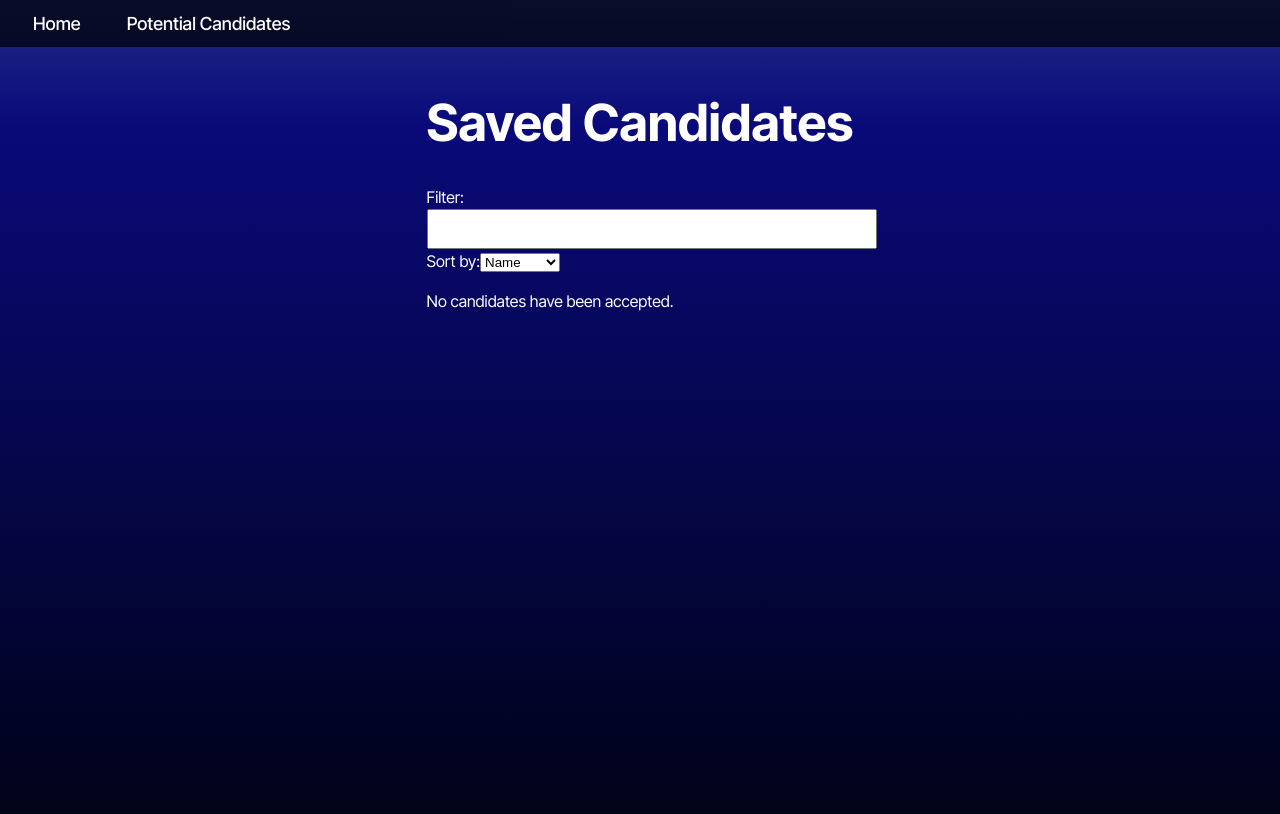
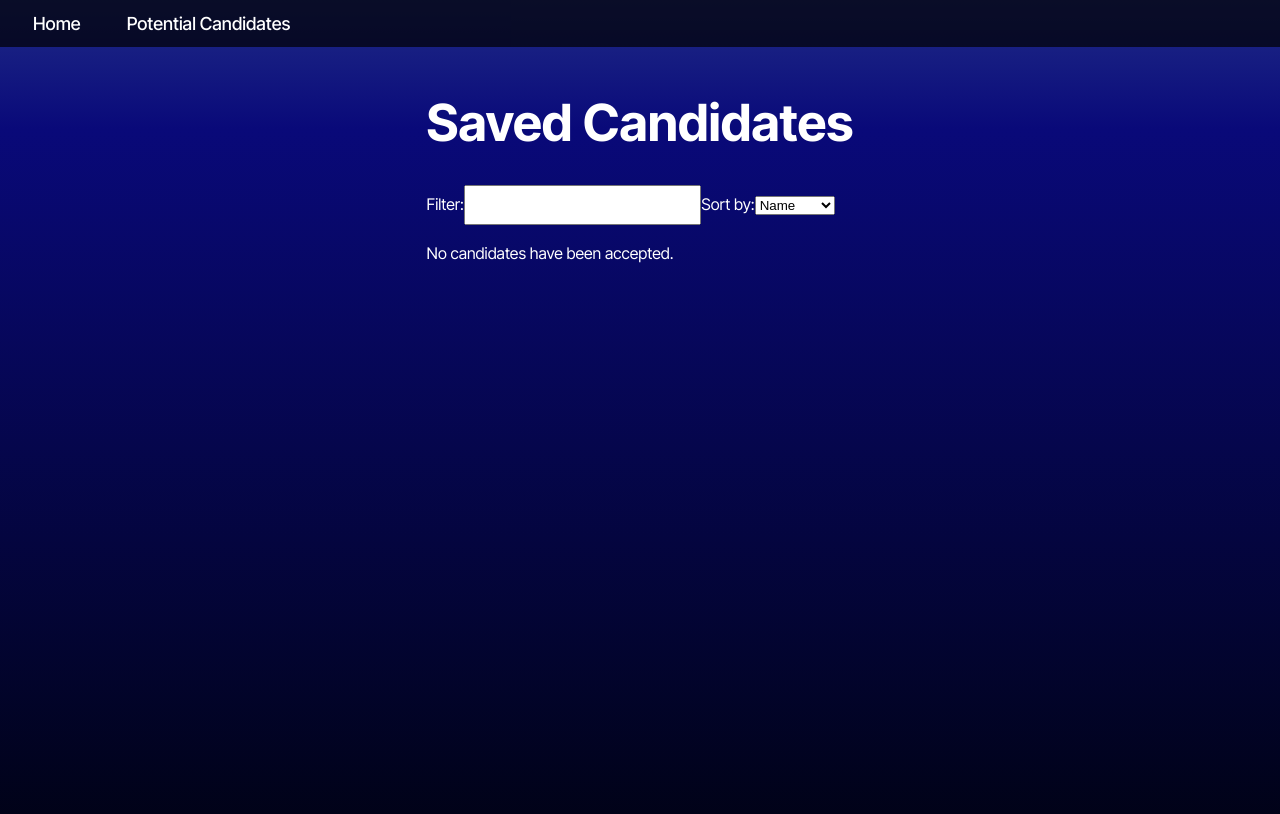
Before and after one commit to Pink727/Candidate_Search, a React (Vite) app: page /SavedCandidates in a window 1280 px wide. Shown: the top 814 px of the page. Built offline with nearby package versions, Linux system fonts and the light colour scheme.

Commit message:
Add filtering by login and style adjustments for SavedCandidates component

```diff
--- a/src/pages/SavedCandidates.tsx
+++ b/src/pages/SavedCandidates.tsx
@@ -31,7 +31,8 @@ const SavedCandidates: React.FC = () => {
       (candidate.name?.toLowerCase() ?? '').includes(filterText.toLowerCase()) ||
       (candidate.location?.toLowerCase() ?? '').includes(filterText.toLowerCase()) ||
       (candidate.email?.toLowerCase() ?? '').includes(filterText.toLowerCase()) ||
-      (candidate.company?.toLowerCase() ?? '').includes(filterText.toLowerCase())
+      (candidate.company?.toLowerCase() ?? '').includes(filterText.toLowerCase()) ||
+      (candidate.login?.toLowerCase() ?? '').includes(filterText.toLowerCase())
     );
   };
 
@@ -54,7 +55,7 @@ const SavedCandidates: React.FC = () => {
       <div>
         <label>
           Filter:
-          <input type="text" value={filterText} onChange={handleFilter} />
+          <input type="text" value={filterText} onChange={handleFilter} className="filter-input" />
         </label>
         <label>
           Sort by:
--- a/src/styles/SavedCandidates.css
+++ b/src/styles/SavedCandidates.css
@@ -53,3 +53,7 @@
     width: 40px;
   }
 }
+
+.filter-input {
+  max-width: 50%;
+}
```
